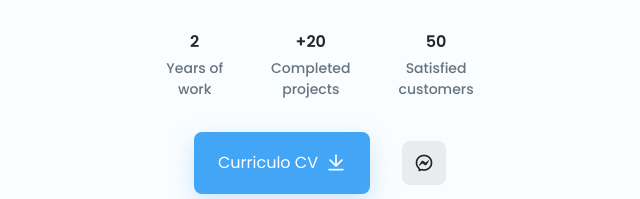
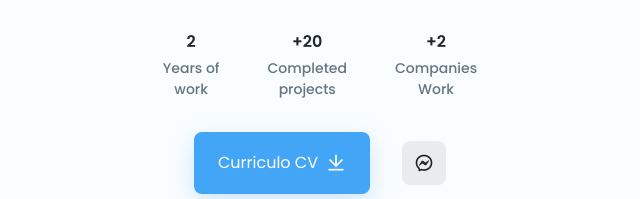
Before and after one commit to alerabello/website, a plain HTML site: page index.html in a window 1280 px wide. Shown: the part 327-526 px from the top of the page, 320-960 px from the left. Drawn offline with nearby package versions, Linux system fonts and the light colour scheme.

Commit message:
Update Index

```diff
--- a/index.html
+++ b/index.html
@@ -58,8 +58,8 @@
                         </p>
                     </div>
                     <div class="profile__info-group">
-                        <h3 class="profile__info-number">50</h3>
-                        <p class="profile__info-description">Satisfied <br> customers</p>
+                        <h3 class="profile__info-number">+2</h3>
+                        <p class="profile__info-description">Companies <br> Work</p>
                     </div>
                 </div>
 
```
